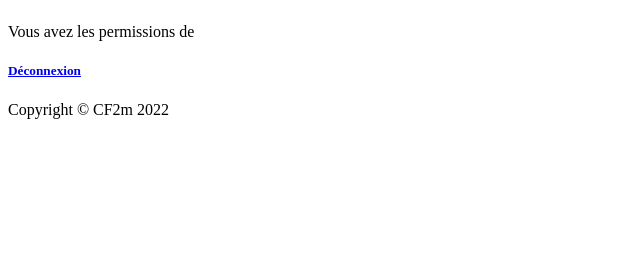
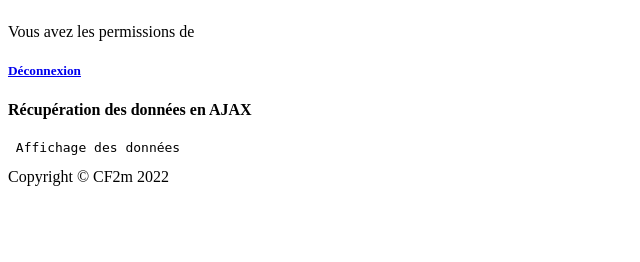
Before and after one commit to mikhawa/presence-cf2m, a Symfony app: template templates/profile/profile.homepage.html.twig in a window 1280 px wide. Shown: the part 38-300 px from the top of the page, without its empty margins (0-640 px from the left). Run offline with Twig, Linux system fonts and the light colour scheme; the template is opened without the code that fills it, so the values that code supplies are empty; some libraries are stand-ins or nearby versions.

Commit message:
results ajax

```diff
--- a/templates/profile/profile.homepage.html.twig
+++ b/templates/profile/profile.homepage.html.twig
@@ -16,7 +16,7 @@
             <main>
                 <div class="container">
                     <div class="row justify-content-center">
-                        <div class="col-lg-10">
+                        <div class="col-lg-7">
                             <div class="card shadow-lg border-0 rounded-lg mt-5">
                                 <div class="mb-2 p-3">
                                     <h4>Bienvenue, {{ app.user.username }}</h4>
@@ -32,7 +32,7 @@
                                     </p>
                                     {% if is_granted('ROLE_PERSO') %}
                                         <p> -> <a href="{{ path("app_print") }}">print</a> - future page d'impression des feuilles de présence, non accessible aux stagiaires, sert pour le moment à d'essais graphiques pour une administration</p>
-                                        <p> -> <a href="{{ path("api_users") }}">api-users</a> - page de récupération de toute les utilisateurs</p>
+                                        <p> -> <a href="{{ path("api_users") }}" target="_blank" id="api_users">api-users</a> - page de récupération de tout les utilisateurs</p>
                                         <form class="mb-2">
                                             <label for="roles"> -> api-users-by-role:</label>
                                             <select name="role" id="roles">
@@ -40,9 +40,9 @@
                                                 {% for role in app.user.roles %}
                                                     <option value="{{ role }}">{{ role }}</option>
                                                 {% endfor %}
-                                            </select> - page de récupération de toute les utilisateurs par rôle
+                                            </select> - page de récupération de tout les utilisateurs par rôle
                                         </form>
-                                        <p> -> <a href="{{ path("api_interns") }}">api-interns</a> - page de récupération de toute les stagiaires</p>
+                                        <p> -> <a href="{{ path("api_interns") }}" target="_blank" id="api_interns">api-interns</a> - page de récupération de tout les stagiaires</p>
                                         <form class="mb-2">
                                             <label for="formations"> -> api-interns-by-formations:</label>
                                             <select name="formation" id="formations">
@@ -50,11 +50,19 @@
                                                 {% for promotion in promotions %}
                                                     <option value="{{ promotion.acronym }}">{{ promotion.promoname }}</option>
                                                 {% endfor %}
-                                            </select> - page de récupération de toute les stagiaires par formation
+                                            </select> - page de récupération de tout les stagiaires par formation
                                         </form>
                                     {% endif %}
                                     <h5><a href="{{ path('app_logout') }}">Déconnexion</a></h5>
                                     {{ dump(app.user) }}
+                                </div>
+                            </div>
+                        </div>
+                        <div class="col-lg-5">
+                            <div class="card shadow-lg border-0 rounded-lg mt-5">
+                                <div class="mb-2 p-3">
+                                    <h4>Récupération des données en AJAX</h4>
+                                    <pre class="bg-black text-white rounded-3 p-3" id="result"> Affichage des données </pre>
                                 </div>
                             </div>
                         </div>
```
